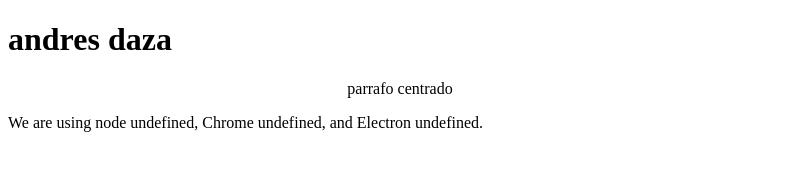
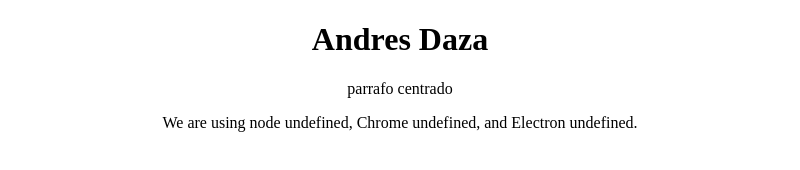
Before and after one commit to Cdaza96/Taller21092020, an Electron app: page index.html in a window 800 px wide. Drawn offline with Linux system fonts and the light colour scheme.

Commit message:
Centrar todos los datos

```diff
--- a/index.html
+++ b/index.html
@@ -7,10 +7,13 @@
     <meta http-equiv="Content-Security-Policy" content="script-src 'self' 'unsafe-inline';" />
   </head>
   <body>
-    <h1>andres daza</h1>
-    <p><center>parrafo centrado</center></p>
+    <center>
+    <h1>Andres Daza</h1>
+    <p>parrafo centrado</p>
+
     We are using node <script>document.write(process.versions.node)</script>,
     Chrome <script>document.write(process.versions.chrome)</script>,
     and Electron <script>document.write(process.versions.electron)</script>.
+</center>
   </body>
 </html>
```
